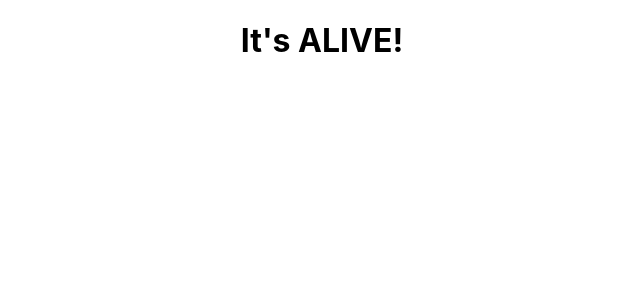
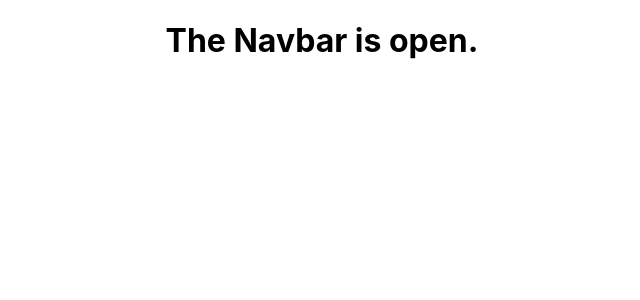
Before and after one commit to Josh-Darling13/meals, a React (Create React App) app: page / in a window 1280 px wide. Shown: the top 300 px of the page, without its empty margins (318-958 px from the left). Built offline with nearby package versions, Linux system fonts and the light colour scheme.

Commit message:
removed component Main.js and added Navbar.js

```diff
--- a/src/App.js
+++ b/src/App.js
@@ -1,10 +1,10 @@
 import './App.css';
-import Main from './Main';
+import Navbar from './Navbar';
 
 function App() {
   return (
     <div className="App">
-      <Main />
+      <Navbar />
     </div>
   );
 }
--- a/src/Main.js
+++ /dev/null
@@ -1,13 +0,0 @@
-import React from 'react'
-
-export default function Main() {
-  return (
-    <div>
-
-        <h1>
-            It's ALIVE!
-        </h1>
-
-    </div>
-  )
-}
--- /dev/null
+++ b/src/Navbar.js
@@ -0,0 +1,15 @@
+import React from 'react';
+
+function Navbar (){
+
+
+    return(
+        <h1>
+            The Navbar is open.
+        </h1>
+    )
+
+}
+
+
+export default Navbar;
```
